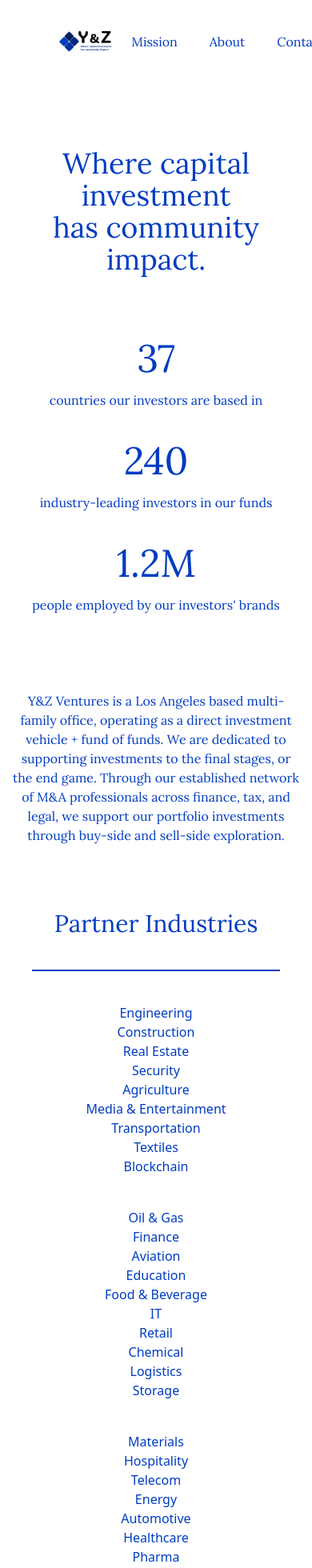
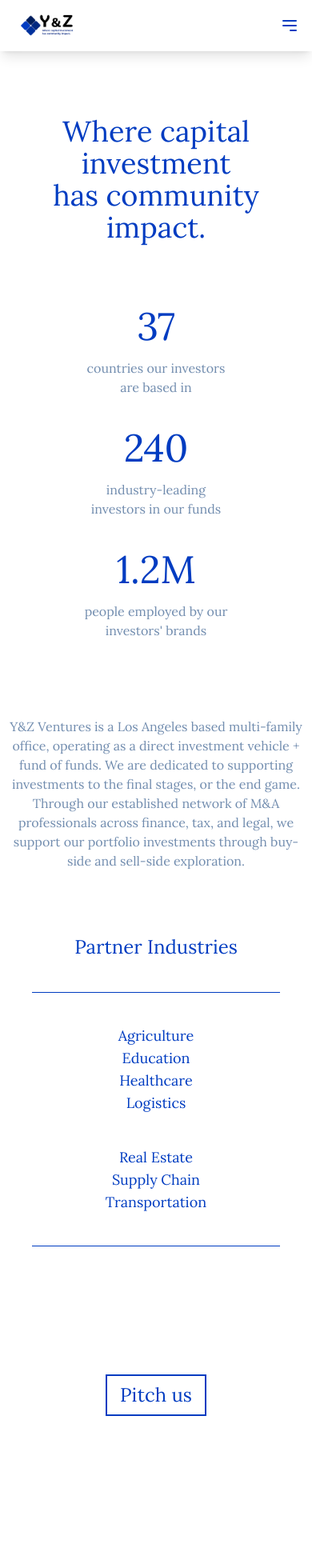
Before and after one commit to hap196/yzventures, a React (Vite) app in the folder frontend/: page / in a window 390 px wide. Shown: the top 1960 px of the page at 80% size. After the commit the page ends 1930 px from the top, so only its background shows below. Built offline with nearby package versions, Linux system fonts and the light colour scheme.

Commit message:
navbar and finish outline of home page

```diff
--- a/frontend/src/App.jsx
+++ b/frontend/src/App.jsx
@@ -17,33 +17,33 @@ function App() {
         </h1>
       </div>
       <div className="flex flex-col md:flex-row justify-center items-center space-y-10 md:space-y-0 md:space-x-10 mb-24 mx-10 md:mx-20">
-        <div className="w-full md:max-w-48 text-center">
+        <div className="w-full max-w-48 text-center">
           <h2 className="font-lora text-custom-blue-1 text-5xl md:text-7xl mb-4">
             37
           </h2>
-          <h2 className="font-lora text-custom-blue-1 text-md">
+          <h2 className="font-lora text-accent-blue text-md">
             countries our investors are based in
           </h2>
         </div>
-        <div className="w-full md:max-w-48 text-center">
+        <div className="w-full max-w-48 text-center">
           <h2 className="font-lora text-custom-blue-1 text-5xl md:text-7xl mb-4">
             240
           </h2>
-          <h2 className="font-lora text-custom-blue-1 text-md">
+          <h2 className="font-lora text-accent-blue text-md">
             industry-leading investors in our funds
           </h2>
         </div>
-        <div className="w-full md:max-w-48 text-center">
+        <div className="w-full max-w-48 text-center">
           <h2 className="font-lora text-custom-blue-1 text-5xl md:text-7xl mb-4">
             1.2M
           </h2>
-          <h2 className="font-lora text-custom-blue-1 text-md">
+          <h2 className="font-lora text-accent-blue text-md">
             people employed by our investors' brands
           </h2>
         </div>
       </div>
-      <div className="flex justify-center items-center max-w-4xl h-full mx-auto mt-20 md:mt-40 mb-20 md:mb-40 px-4">
-        <p className="font-lora text-custom-blue-1 text-md text-center">
+      <div className="flex justify-center items-center max-w-4xl h-full mx-auto mt-20 md:mt-24 mb-20 md:mb-40">
+        <p className="font-lora text-accent-blue text-md text-center max-w-96">
           Y&Z Ventures is a Los Angeles based multi-family office, operating as
           a direct investment vehicle + fund of funds. We are dedicated to
           supporting investments to the final stages, or the end game. Through
@@ -53,49 +53,33 @@ function App() {
         </p>
       </div>
       <div className="mx-10 md:mx-20 mt-20 mb-20">
-        <h2 className="text-center font-lora text-custom-blue-1 text-3xl md:text-4xl mb-10">Partner Industries</h2>
-        <div className="max-w-4xl mx-auto grid grid-cols-1 md:grid-cols-3 gap-10 text-custom-blue-1 border-custom-blue-1 border-t-2 border-b-2 pt-10 pb-10">
-          <div className="text-center">
+        <h2 className="text-center font-lora text-custom-blue-1 text-2xl md:text-4xl mb-10">
+          Partner Industries
+        </h2>
+        <div className="max-w-3xl font-lora text-lg mx-auto grid grid-cols-1 gap-10 text-custom-blue-1 border-custom-blue-1 border-t border-b pt-10 pb-10 md:grid-cols-2">
+          <div className="text-center md:border-r border-custom-blue-1">
             <ul>
-              <li>Engineering</li>
-              <li>Construction</li>
-              <li>Real Estate</li>
-              <li>Security</li>
               <li>Agriculture</li>
-              <li>Media & Entertainment</li>
-              <li>Transportation</li>
-              <li>Textiles</li>
-              <li>Blockchain</li>
+              <li>Education</li>
+              <li>Healthcare</li>
+              <li>Logistics</li>
             </ul>
           </div>
           <div className="text-center">
             <ul>
-              <li>Oil & Gas</li>
-              <li>Finance</li>
-              <li>Aviation</li>
-              <li>Education</li>
-              <li>Food & Beverage</li>
-              <li>IT</li>
-              <li>Retail</li>
-              <li>Chemical</li>
-              <li>Logistics</li>
-              <li>Storage</li>
-            </ul>
-          </div>
-          <div className="text-center">
-            <ul>
-              <li>Materials</li>
-              <li>Hospitality</li>
-              <li>Telecom</li>
-              <li>Energy</li>
-              <li>Automotive</li>
-              <li>Healthcare</li>
-              <li>Pharma</li>
-              <li>Fashion</li>
-              <li>Aerospace</li>
+              <li>Real Estate</li>
+              <li>Supply Chain</li>
+              <li>Transportation</li>
             </ul>
           </div>
         </div>
+      </div>
+      <div className="flex justify-center items-center my-40">
+        <a href="https://airtable.com/appIqybHNdQCLdf41/shrSpqTrmw8KANvBr" target="_blank">
+          <button className="border-2 border-custom-blue-1 py-2 px-4 font-lora text-custom-blue-1 text-center text-2xl md:text-4xl">
+            Pitch us
+          </button>
+        </a>
       </div>
     </>
   );
--- a/frontend/src/Navbar.jsx
+++ b/frontend/src/Navbar.jsx
@@ -1,19 +1,112 @@
-import React from 'react';
-import logo from './assets/yz_logo.png';
-import './assets/yz_logo.png';
+import React, { useState } from "react";
+import logo from "./assets/yz_logo.png";
+import "./assets/yz_logo.png";
 
 const Navbar = () => {
+  const [isOpen, setIsOpen] = useState(false);
+
+  const toggleMenu = () => {
+    setIsOpen(!isOpen);
+  };
+
   return (
-      <div className="flex items-center justify-between px-16 py-6 text-white">
+    <nav className="bg-white shadow-lg">
+      <div className="max-w-7xl mx-auto px-4 sm:px-6 lg:px-8">
+        <div className="flex items-center justify-between h-16">
+          <div className="flex items-center">
             <div className="flex-shrink-0">
               <img src={logo} className="h-14" alt="logo" />
             </div>
-        <div className="flex space-x-10">
-          <a href="#mission" className="font-lora text-custom-blue-1 hover:text-gray-400">Mission</a>
-          <a href="#about" className="font-lora text-custom-blue-1 hover:text-gray-400">About</a>
-          <a href="#contact" className="font-lora text-custom-blue-1 hover:text-gray-400">Contact</a>
+          </div>
+          <div className="hidden md:flex space-x-10">
+            <a
+              href="#mission"
+              className="font-lora text-custom-blue-1 hover:text-gray-400"
+            >
+              Mission
+            </a>
+            <a
+              href="#about"
+              className="font-lora text-custom-blue-1 hover:text-gray-400"
+            >
+              About
+            </a>
+            <a
+              href="#contact"
+              className="font-lora text-custom-blue-1 hover:text-gray-400"
+            >
+              Contact
+            </a>
+          </div>
+          <div className="-mr-2 flex md:hidden">
+            <button
+              onClick={toggleMenu}
+              type="button"
+              className=" inline-flex items-center justify-center p-2 rounded-md text-custom-blue-1 hover:text-accent-blue focus:outline-none focus:text-accent-blue"
+            >
+              <span className="sr-only">Open main menu</span>
+              {isOpen ? (
+                <svg
+                  className="h-6 w-6"
+                  xmlns="http://www.w3.org/2000/svg"
+                  fill="none"
+                  viewBox="0 0 24 24"
+                  stroke="currentColor"
+                  aria-hidden="true"
+                >
+                  <path
+                    strokeLinecap="round"
+                    strokeLinejoin="round"
+                    strokeWidth="2"
+                    d="M6 18L18 6M6 6l12 12"
+                  />
+                </svg>
+              ) : (
+                <svg
+                  className="h-6 w-6"
+                  xmlns="http://www.w3.org/2000/svg"
+                  fill="none"
+                  viewBox="0 0 24 24"
+                  stroke="currentColor"
+                  aria-hidden="true"
+                >
+                  <path
+                    strokeLinecap="round"
+                    strokeLinejoin="round"
+                    strokeWidth="2"
+                    d="M4 6h16M4 12h16m-7 6h7"
+                  />
+                </svg>
+              )}
+            </button>
           </div>
         </div>
+      </div>
+      {isOpen && (
+        <div className="md:hidden">
+          <div className="px-2 pt-2 pb-3 space-y-1 sm:px-3">
+            <a
+              href="#mission"
+              className="block px-3 py-2 rounded-md text-base font-medium text-center text-custom-blue-1 hover:text-accent-blue"
+            >
+              Mission
+            </a>
+            <a
+              href="#about"
+              className="block px-3 py-2 rounded-md text-base font-medium text-center text-custom-blue-1 hover:text-accent-blue"
+            >
+              About
+            </a>
+            <a
+              href="#contact"
+              className="block px-3 py-2 rounded-md text-base font-medium text-center text-custom-blue-1 hover:text-accent-blue"
+            >
+              Contact
+            </a>
+          </div>
+        </div>
+      )}
+    </nav>
   );
 };
 
```
Lines whose indentation alone changed are shown as unchanged.
